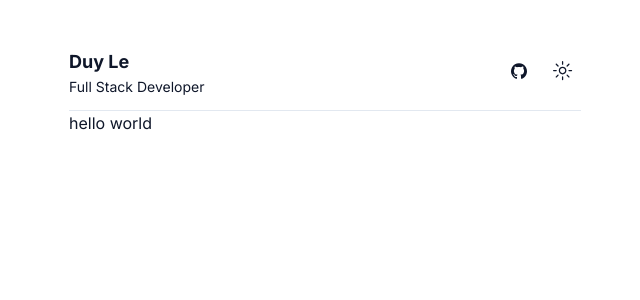
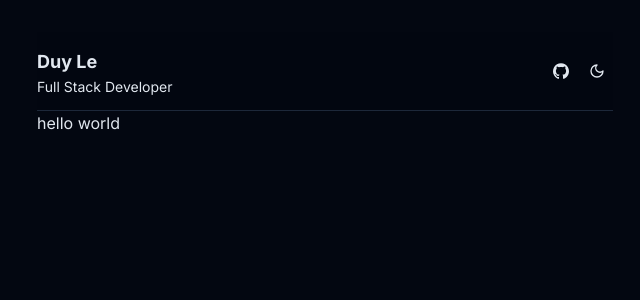
Before and after one commit to iamdooboy/duyle.dev, a Next.js app: page / in a window 1280 px wide. Shown: the top 300 px of the page, without its empty margins (315-955 px from the left). Built offline with nearby package versions, Linux system fonts and the light colour scheme.

Commit message:
fixed layout

```diff
--- a/app/layout.tsx
+++ b/app/layout.tsx
@@ -1,69 +1,72 @@
-import Link from "next/link"
-import { cn } from "../lib/utils"
-import "../styles/globals.css"
+import Link from 'next/link'
+import { cn } from '@/lib/utils'
+import '../styles/globals.css'
 import type { Metadata } from 'next'
 
-
-
-import { Inter as FontSans } from "next/font/google"
-import { buttonVariants } from "@/components/ui/button"
-import { Icons } from "@/components/icons"
-import { ModeToggle } from "@/components/theme-toggle"
+import { Inter as FontSans } from 'next/font/google'
+import { buttonVariants } from '@/components/ui/button'
+import { Icons } from '@/components/icons'
+import { ModeToggle } from '@/components/mode-toggle'
+import { ThemeProvider } from '@/components/provider'
 
 export const fontSans = FontSans({
-  subsets: ["latin"],
-  variable: "--font-sans",
+	subsets: ['latin'],
+	variable: '--font-sans'
 })
 
 export const metadata: Metadata = {
 	title: 'Create Next App',
-  description: 'Generated by create next app',
+	description: 'Generated by create next app'
 }
 
 export default function RootLayout({
-  children,
+	children
 }: {
 	children: React.ReactNode
 }) {
 	return (
-    <html lang="en">
-
-      <div className={cn(
-        "min-h-screen bg-background font-sans antialiased container flex min-h-screen flex-col max-w-xl mx-auto py-8",
+		<html lang='en'>
+			<body
+				className={cn(
+					'min-h-screen bg-background font-sans antialiased flex flex-col max-w-xl mx-auto py-8',
 					fontSans.variable
-      )}>
-        <header className="sticky z-40 border-b">
-          <div className="flex items-center justify-between py-4">
+				)}
+			>
+				<ThemeProvider
+					attribute='class'
+					defaultTheme='dark'
+					enableSystem
+					disableTransitionOnChange
+				>
+					<header className='sticky z-50 w-full border-b bg-background/95 backdrop-blur'>
+						<div className='flex items-center justify-between py-4'>
 							<a className='flex items-center space-x-2' href='/'>
 								<div className='flex flex-col space-y-1 text-sm leading-none'>
 									<span className='text-lg font-bold'>Duy Le</span>
 									<span>Full Stack Developer</span>
 								</div>
 							</a>
-            <div className='flex items-center space-x-2'>
-              <Link
-                href='/'
-                target="_blank"
-                rel="noreferrer"
-              >
+							<div className='flex items-center space-x-1'>
+								<Link href='/' target='_blank' rel='noreferrer'>
 									<div
 										className={cn(
 											buttonVariants({
-                      variant: "ghost",
+												variant: 'ghost'
 											}),
-                    "w-9 px-0"
+											'w-8 px-0 h-8'
 										)}
 									>
-                  <Icons.gitHub className="h-4 w-4" />
-                  <span className="sr-only">GitHub</span>
+										<Icons.gitHub className='h-4 w-4' />
+										<span className='sr-only'>GitHub</span>
 									</div>
 								</Link>
 								<ModeToggle />
 							</div>
 						</div>
 					</header>
-        <main className="flex-1">{children}</main>
-      </div>
+					<main className='flex-1'>{children}</main>
+				</ThemeProvider>
+			</body>
 		</html>
 	)
 }
--- /dev/null
+++ b/components/mode-toggle.tsx
@@ -0,0 +1,30 @@
+'use client'
+
+import { Moon, Sun } from 'lucide-react'
+import { useTheme } from 'next-themes'
+import { Button, buttonVariants } from '@/ui/button'
+import { cn } from '@/lib/utils'
+
+export function ModeToggle() {
+	const { setTheme, theme } = useTheme()
+
+	return (
+		<div
+			className={cn(
+				buttonVariants({
+					variant: 'ghost'
+				}),
+				'w-8 px-0 h-8'
+			)}
+		>
+			<button onClick={() => setTheme(theme === 'light' ? 'dark' : 'light')}>
+				<span className='sr-only'>Toggle mode</span>
+				{theme === 'light' ? (
+					<Sun className='h-4 w-4' />
+				) : (
+					<Moon className='h-4 w-4' />
+				)}
+			</button>
+		</div>
+	)
+}
--- /dev/null
+++ b/components/provider.tsx
@@ -0,0 +1,15 @@
+'use client'
+
+import * as React from 'react'
+import { ThemeProvider as NextThemesProvider } from 'next-themes'
+import { ThemeProviderProps } from 'next-themes/dist/types'
+
+import { TooltipProvider } from '@/ui/tooltip'
+
+export function ThemeProvider({ children, ...props }: ThemeProviderProps) {
+	return (
+		<NextThemesProvider {...props}>
+			<TooltipProvider>{children}</TooltipProvider>
+		</NextThemesProvider>
+	)
+}
--- a/components/theme-toggle.tsx
+++ /dev/null
@@ -1,42 +0,0 @@
-"use client"
-
-import * as React from "react"
-import { MoonIcon, SunIcon } from "@radix-ui/react-icons"
-import { useTheme } from "next-themes"
-
-import { Button } from "@/ui/button"
-
-import {
-    DropdownMenu,
-    DropdownMenuContent,
-    DropdownMenuItem,
-    DropdownMenuTrigger,
-} from "@/ui/dropdown-menu"
-
-
-export function ModeToggle() {
-    const { setTheme } = useTheme()
-
-    return (
-        <DropdownMenu>
-            <DropdownMenuTrigger asChild>
-                <Button variant="ghost" className="w-9 px-0">
-                    <SunIcon className="h-[1.2rem] w-[1.2rem] rotate-0 scale-100 transition-all dark:-rotate-90 dark:scale-0" />
-                    <MoonIcon className="absolute h-[1.2rem] w-[1.2rem] rotate-90 scale-0 transition-all dark:rotate-0 dark:scale-100" />
-                    <span className="sr-only">Toggle theme</span>
-                </Button>
-            </DropdownMenuTrigger>
-            <DropdownMenuContent align="end">
-                <DropdownMenuItem onClick={() => setTheme("light")}>
-                    Light
-                </DropdownMenuItem>
-                <DropdownMenuItem onClick={() => setTheme("dark")}>
-                    Dark
-                </DropdownMenuItem>
-                <DropdownMenuItem onClick={() => setTheme("system")}>
-                    System
-                </DropdownMenuItem>
-            </DropdownMenuContent>
-        </DropdownMenu>
-    )
-}
--- /dev/null
+++ b/components/ui/tooltip.tsx
@@ -0,0 +1,30 @@
+'use client'
+
+import * as React from 'react'
+import * as TooltipPrimitive from '@radix-ui/react-tooltip'
+
+import { cn } from '@/lib/utils'
+
+const TooltipProvider = TooltipPrimitive.Provider
+
+const Tooltip = TooltipPrimitive.Root
+
+const TooltipTrigger = TooltipPrimitive.Trigger
+
+const TooltipContent = React.forwardRef<
+	React.ElementRef<typeof TooltipPrimitive.Content>,
+	React.ComponentPropsWithoutRef<typeof TooltipPrimitive.Content>
+>(({ className, sideOffset = 4, ...props }, ref) => (
+	<TooltipPrimitive.Content
+		ref={ref}
+		sideOffset={sideOffset}
+		className={cn(
+			'z-50 overflow-hidden rounded-md border bg-popover px-3 py-1.5 text-sm text-popover-foreground shadow-md animate-in fade-in-0 zoom-in-95 data-[state=closed]:animate-out data-[state=closed]:fade-out-0 data-[state=closed]:zoom-out-95 data-[side=bottom]:slide-in-from-top-2 data-[side=left]:slide-in-from-right-2 data-[side=right]:slide-in-from-left-2 data-[side=top]:slide-in-from-bottom-2',
+			className
+		)}
+		{...props}
+	/>
+))
+TooltipContent.displayName = TooltipPrimitive.Content.displayName
+
+export { Tooltip, TooltipTrigger, TooltipContent, TooltipProvider }
--- a/package.json
+++ b/package.json
@@ -12,6 +12,7 @@
     "@radix-ui/react-dropdown-menu": "^2.0.6",
     "@radix-ui/react-icons": "^1.3.0",
     "@radix-ui/react-slot": "^1.0.2",
+    "@radix-ui/react-tooltip": "^1.0.7",
     "class-variance-authority": "^0.7.0",
     "clsx": "^2.0.0",
     "lucide-react": "^0.287.0",
```
Also changed, not shown: components/icons.tsx (+66 -71 lines), tsconfig.json (+3 -4 lines), 1 other file (tests, documents, lock files or other folders). Lines whose indentation alone changed are shown as unchanged.
